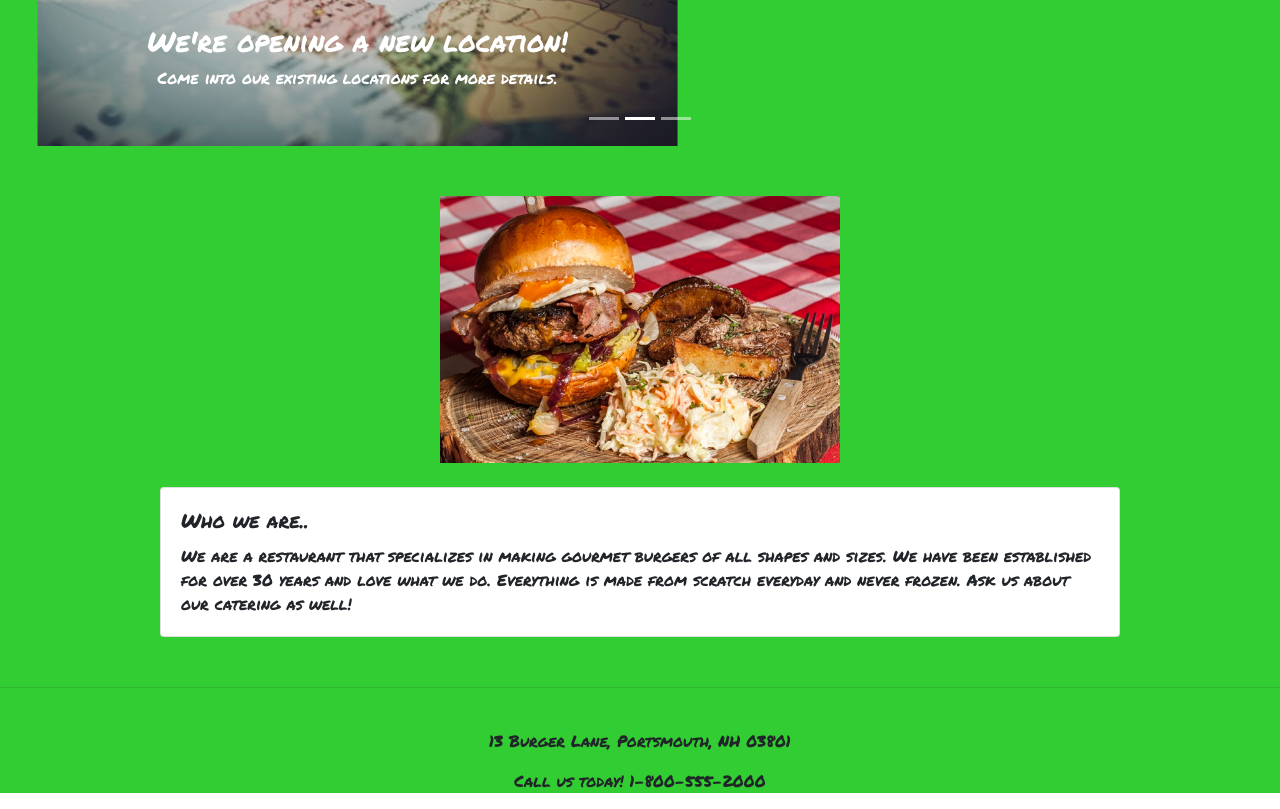
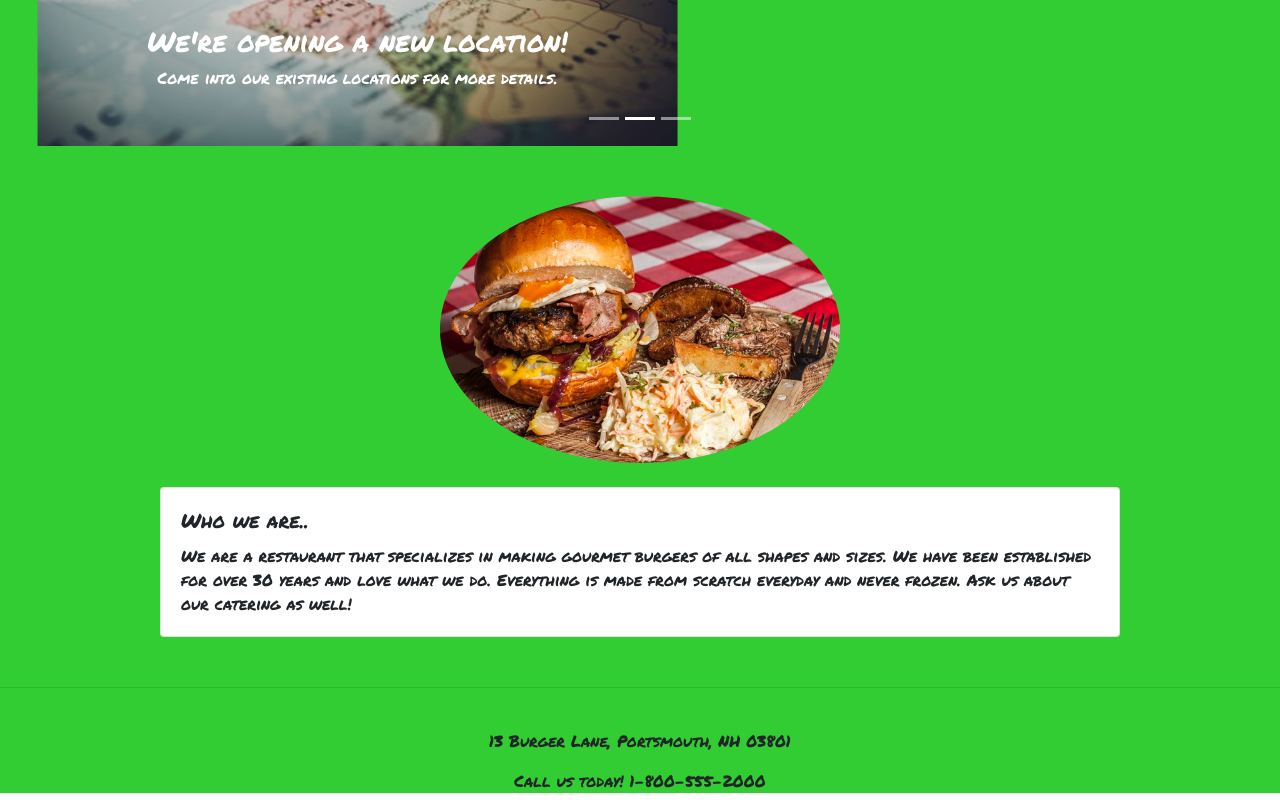
Before and after one commit to msherman83/mikes-burgers, a plain HTML site: page index.html in a window 1280 px wide. Shown: the part 808-1617 px from the top of the page. Drawn offline with nearby package versions, Linux system fonts and the light colour scheme; a web font is replaced by a local one.

Commit message:
added border radius to burger

```diff
--- a/css/restaurantStyles.css
+++ b/css/restaurantStyles.css
@@ -28,6 +28,10 @@ noscript {
 #image {
     padding-top: 25px;
     text-align: center;
+}
+
+.tasty-burger {
+    border-radius: 50%;
 }
 
 .card {
--- a/index.html
+++ b/index.html
@@ -91,7 +91,7 @@
         </div>
         <div id="container">
             <div id="image">
-                <img class="img-fluid" src="./img/burger.jpeg" width="400px" alt="tasty burger">
+                <img class="img-fluid tasty-burger" src="./img/burger.jpeg" width="400px" alt="tasty burger">
             </div>
             <br>
 
```
